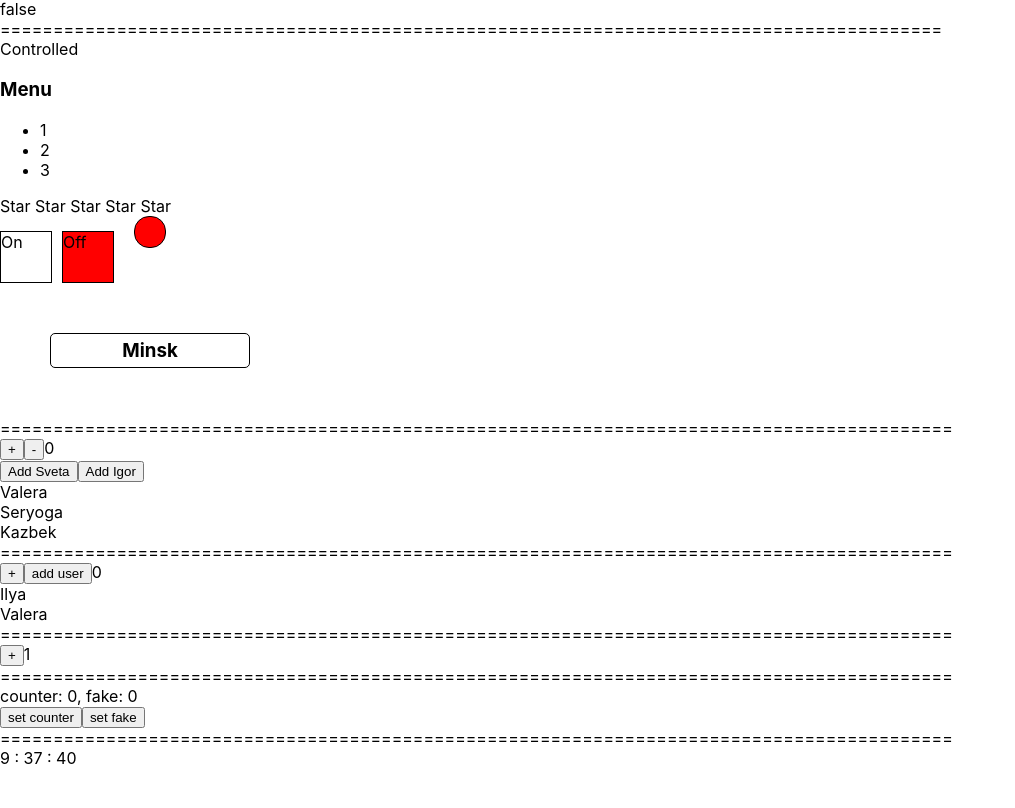
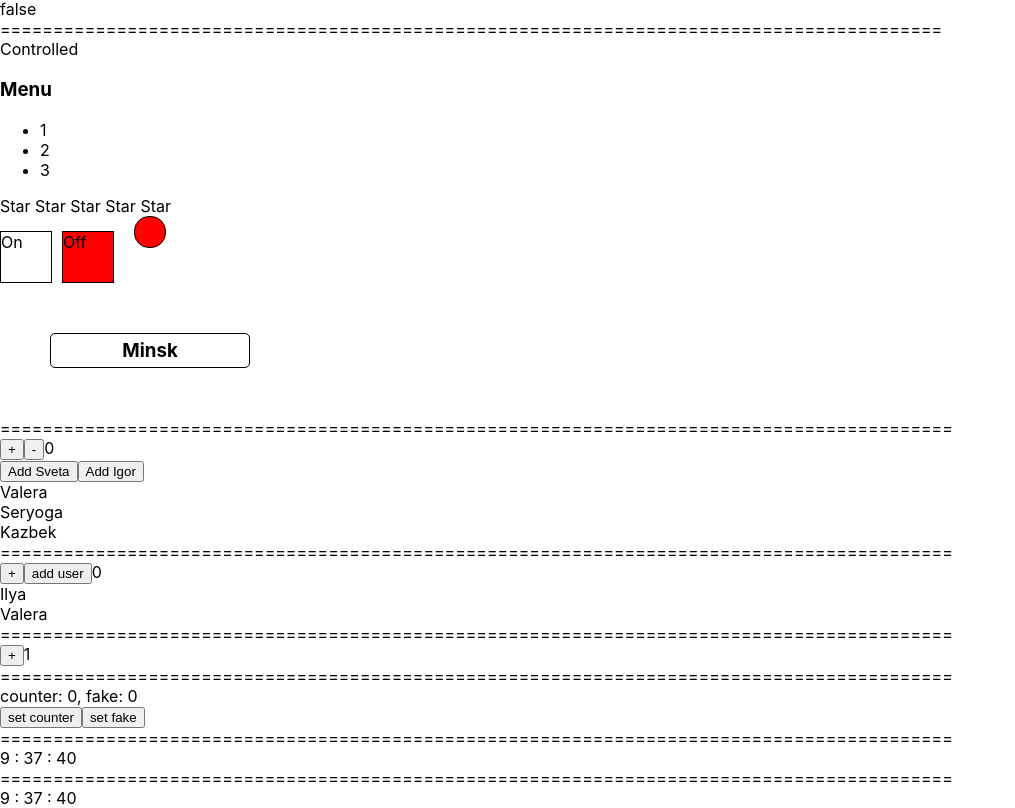
Before and after one commit to iForced/trainingStand, a React (Create React App) app: page / in a window 1280 px wide. Shown: the part 244-1052 px from the top of the page, without its empty margins (0-1015 px from the left). Before the commit the page ends 1012 px from the top, so only its background shows below. Built offline with nearby package versions, Linux system fonts and the light colour scheme.

Commit message:
work with useEffect clock with clearin effects while component will unmount

```diff
--- a/src/App.tsx
+++ b/src/App.tsx
@@ -12,6 +12,7 @@ import {UseMemoExample} from "./components/SelectUseMemo/CounterUseMemo";
 import {UseStateExtended} from "./components/useStateExtended/UseStateExtended";
 import {UseEffectDemo} from "./components/UseEffectDemo/UseEffectDemo";
 import {UseEffectWithInterval} from "./components/UseEffectDemo/UseEffectWithInterval";
+import {UseEffectClock} from "./components/UseEffectClock/UseEffectClock";
 
 export type SelectItemType = {
     title: string
@@ -39,26 +40,28 @@ function App() {
     return (
         <div>
             <>Uncontrolled</>
-            <UncontrolledAccordion />
-            <UncontrolledRating />
-            <UncontrolledOnOff onChange={setOn} />
+            <UncontrolledAccordion/>
+            <UncontrolledRating/>
+            <UncontrolledOnOff onChange={setOn}/>
             {on.toString()}
             <div>=========================================================================================</div>
             <>Controlled</>
-            <Accordion title={"Menu"} collapsed={collapsed} setCollapsed={() => setCollapsed(!collapsed)} />
-            <Rating ratingValue={ratingValue} setRatingValue={setRatingValue} />
-            <OnOff on={on} setOn={setOn} />
+            <Accordion title={"Menu"} collapsed={collapsed} setCollapsed={() => setCollapsed(!collapsed)}/>
+            <Rating ratingValue={ratingValue} setRatingValue={setRatingValue}/>
+            <OnOff on={on} setOn={setOn}/>
             <Select items={selectItems} onSelect={onSelect} value={value}/>
             <div>==========================================================================================</div>
-            <ReactMemoDemo />
+            <ReactMemoDemo/>
             <div>==========================================================================================</div>
-            <UseMemoExample />
+            <UseMemoExample/>
             <div>==========================================================================================</div>
-            <UseStateExtended />
+            <UseStateExtended/>
             <div>==========================================================================================</div>
-            <UseEffectDemo />
+            <UseEffectDemo/>
             <div>==========================================================================================</div>
-            <UseEffectWithInterval />
+            <UseEffectWithInterval/>
+            <div>==========================================================================================</div>
+            <UseEffectClock/>
         </div>
     );
 }
--- /dev/null
+++ b/src/components/UseEffectClock/UseEffectClock.tsx
@@ -0,0 +1,25 @@
+import {useEffect, useState} from "react";
+
+export const UseEffectClock = () => {
+
+    const [time, setTime] = useState<Date>(new Date())
+
+    useEffect(() => {
+        console.log('effect fired')
+        const intervalID = setInterval(() => {
+            setTime(new Date())
+            console.log('tic')
+        }, 1000)
+
+        return () => {
+            clearInterval(intervalID)
+            console.log('effect cleared')
+        }
+    }, [])
+
+    return (
+        <div>
+            {`${time.getHours()} : ${time.getMinutes()} : ${time.getSeconds()}`}
+        </div>
+    )
+}
```
